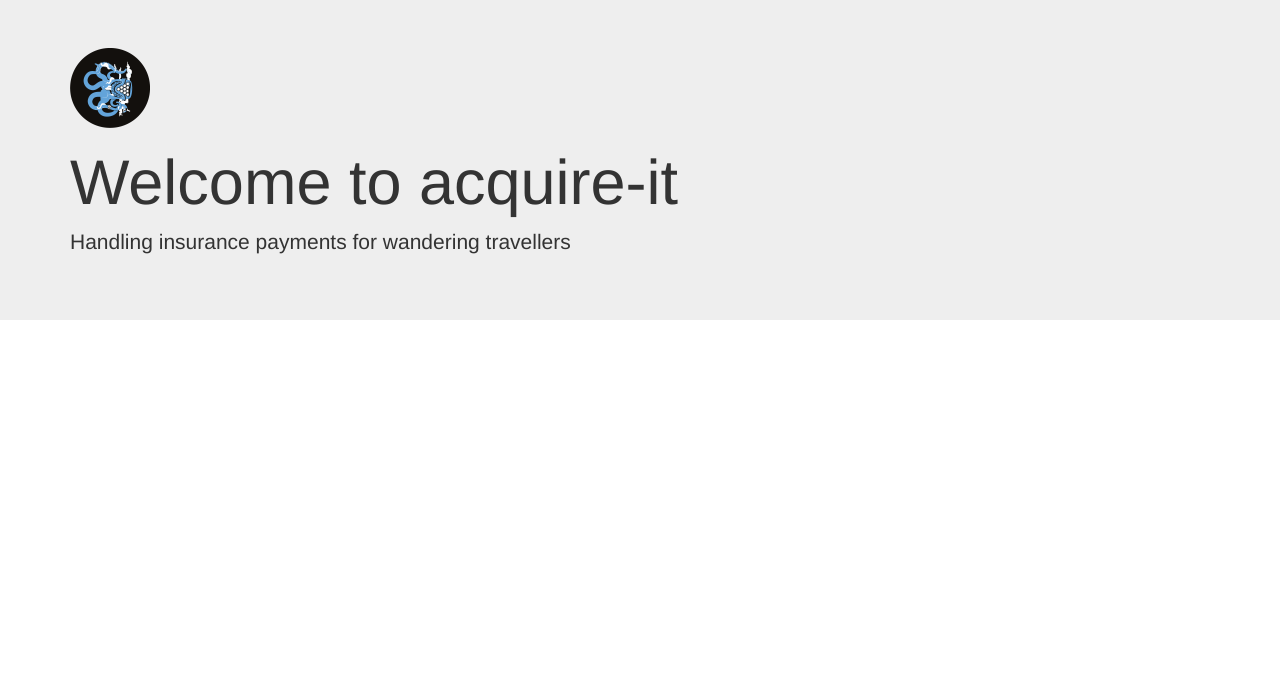
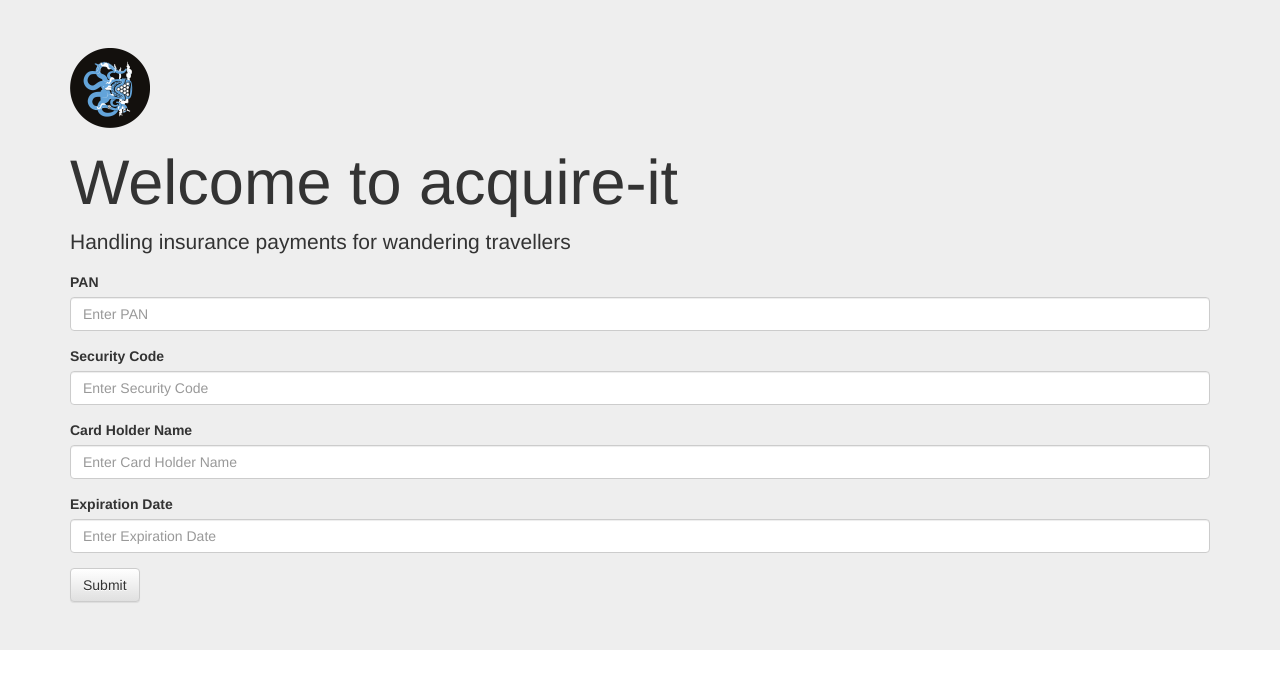
Before and after one commit to insurance-fraud/acquire-it, a React (Create React App) app: page / in a window 1280 px wide. Shown: the top 688 px of the page. Built offline with nearby package versions, Linux system fonts and the light colour scheme.

Commit message:
Add form for paying

```diff
--- a/src/App.js
+++ b/src/App.js
@@ -2,6 +2,7 @@ import React, { Component } from 'react';
 import logo from './logo.png';
 import './App.css';
 import { Jumbotron, Grid } from 'react-bootstrap';
+import Form from './Form';
 
 class App extends Component {
   render() {
@@ -13,6 +14,8 @@ class App extends Component {
             <h1>Welcome to acquire-it</h1>
           </header>
           <p>Handling insurance payments for wandering travellers</p>
+
+          <Form />
         </Grid>
       </Jumbotron>
     );
--- /dev/null
+++ b/src/Form.js
@@ -0,0 +1,94 @@
+import React, { Component } from 'react';
+import {
+  FormGroup,
+  FormControl,
+  ControlLabel,
+  HelpBlock,
+  Button
+} from 'react-bootstrap';
+
+class Form extends Component {
+  state = {};
+
+  handleChange = event => {
+    this.setState({ [event.target.name]: event.target.value });
+  };
+
+  pay = event => {
+    event.preventDefault();
+
+    const { pan, securityCode, cardHolderName, expirationDate } = this.state;
+
+    fetch('http://localhost:4001/payments/pay', {
+      method: 'POST',
+      headers: {
+        Accept: 'application/json',
+        'Content-Type': 'application/json'
+      },
+      body: JSON.stringify({
+        pan,
+        security_code: securityCode,
+        card_holder_name: cardHolderName,
+        expiration_date: expirationDate,
+        id: 1
+      })
+    });
+  };
+
+  render() {
+    const { pan, securityCode, cardHolderName, expirationDate } = this.state;
+
+    return (
+      <form onSubmit={this.pay}>
+        <FormGroup controlId="formBasicText">
+          <ControlLabel>PAN</ControlLabel>
+          <FormControl
+            type="text"
+            name="pan"
+            value={pan}
+            placeholder="Enter PAN"
+            onChange={this.handleChange}
+          />
+          <FormControl.Feedback />
+        </FormGroup>
+        <FormGroup controlId="formBasicText">
+          <ControlLabel>Security Code</ControlLabel>
+          <FormControl
+            type="text"
+            name="securityCode"
+            value={securityCode}
+            placeholder="Enter Security Code"
+            onChange={this.handleChange}
+          />
+          <FormControl.Feedback />
+        </FormGroup>
+        <FormGroup controlId="formBasicText">
+          <ControlLabel>Card Holder Name</ControlLabel>
+          <FormControl
+            type="text"
+            name="cardHolderName"
+            value={cardHolderName}
+            placeholder="Enter Card Holder Name"
+            onChange={this.handleChange}
+          />
+          <FormControl.Feedback />
+        </FormGroup>
+        <FormGroup controlId="formBasicText">
+          <ControlLabel>Expiration Date</ControlLabel>
+          <FormControl
+            type="text"
+            name="expirationDate"
+            value={expirationDate}
+            placeholder="Enter Expiration Date"
+            onChange={this.handleChange}
+          />
+          <FormControl.Feedback />
+        </FormGroup>
+
+        <Button type="submit">Submit</Button>
+      </form>
+    );
+  }
+}
+
+export default Form;
```
